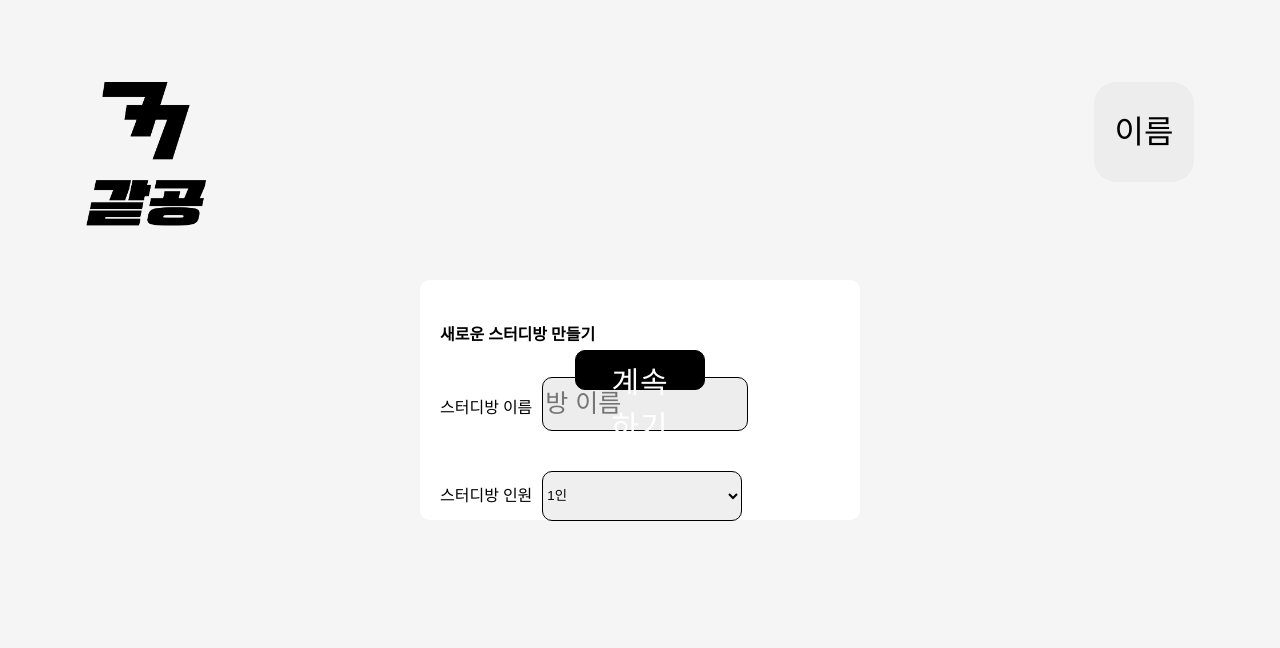
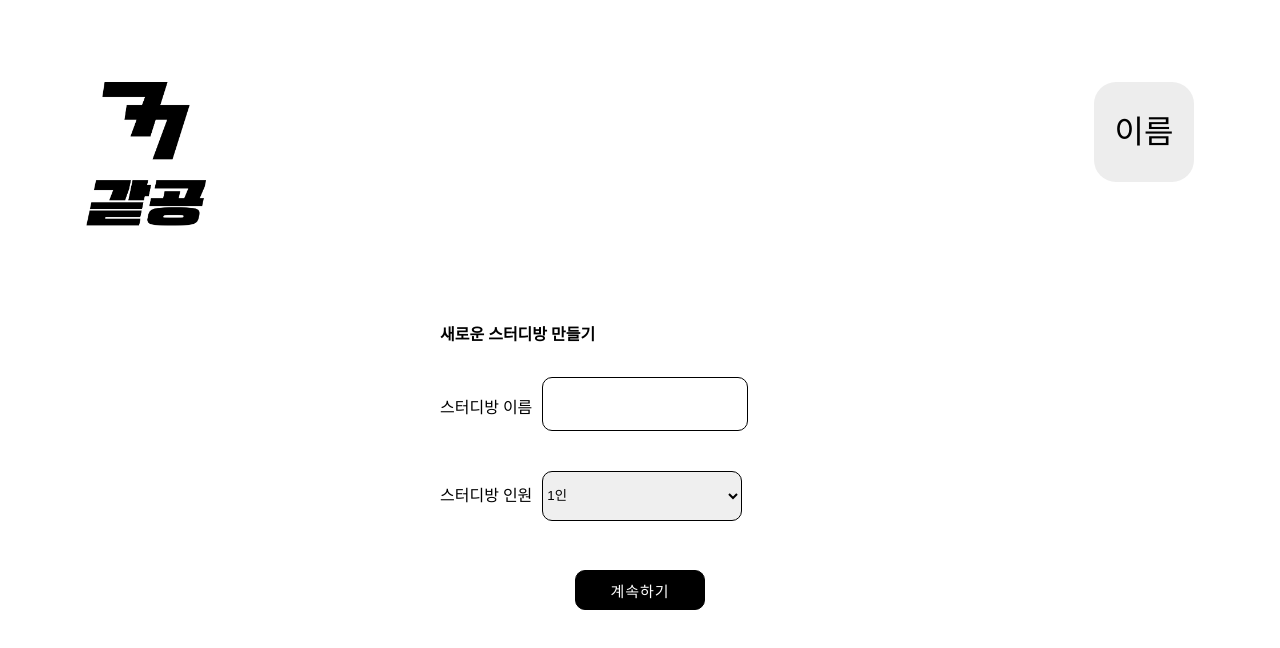
Before and after one commit to GotGong/GotGongFrontEnd, a React (Create React App) app: page /mkroom in a window 1280 px wide. Shown: the top 648 px of the page. Built offline with nearby package versions, Linux system fonts and the light colour scheme.

Commit message:
[FEAT] #21 makeroompage css 비율 수정 중

```diff
--- a/src/App.css
+++ b/src/App.css
@@ -2,7 +2,6 @@ body {
   display: flex;
   justify-content: center;
   align-items: center;
-  background: #F5F5F5;
 }
 
 .NavBarContainer {
--- a/src/Page/MakeRoomPage.js
+++ b/src/Page/MakeRoomPage.js
@@ -153,7 +153,7 @@ function MakeRoomPage( {token} ) {
                             id ='input-box'
                             name="title"
                             type="text"
-                            placeholder = "방 이름"
+                            // placeholder = "방 이름"
                             value={title}
                             onChange={titleHandler}
                         />
--- a/src/Page/RoomHomePage.js
+++ b/src/Page/RoomHomePage.js
@@ -3,8 +3,8 @@ import { Link } from "react-router-dom";
 import "../css/RoomHomeStyle.css";
 import axios from "axios";
 
-function RoomHomePage({ token }) {
-  const [roomId, setRoomId] = useState(0);
+// function RoomHomePage({ token }) {
+//   const [roomId, setRoomId] = useState(0);
 
 
 function RoomHomePage({token}) {
@@ -95,6 +95,5 @@ function RoomHomePage({token}) {
       </div>
     </div>
   )};
-}
 
 export default RoomHomePage;
--- a/src/css/MakeRoomStyle.css
+++ b/src/css/MakeRoomStyle.css
@@ -1,6 +1,5 @@
 
 .field  {
-    background:#fff;
     border-radius: 10px;
     padding: 20px;
 
@@ -26,7 +25,7 @@
       padding: 7px 25px;
 
     position: absolute;
-    top: 40%;
+    top: 1000%;
     left: 50%;
     transform: translate(-50%, -50%);
 }
@@ -36,12 +35,13 @@
     border-radius: 10px;
 
     position: absolute;
-    top: 40%;
+    top: 100%;
     left: 50%;
     transform: translate(-50%, -50%);
 
 
     color: white;
+    font-size: 15px;
     background-color: black;
 
     width: 130px;
@@ -52,11 +52,12 @@
 
     margin: auto;
     padding: 7px 25px;
+
+    margin-top: 40px;
+
 }
 
-#step1 {
-    text-align: center;
-}
+
 
 .options {
     display: block;
@@ -85,7 +86,7 @@
 }
 
 .rule {
-    background-color: #fff;
+    background-color: rgb(255, 255, 255);
     border: 2px solid #DBDBDB;;
 
     width: 400px;
@@ -94,6 +95,10 @@
     border-radius: 10px;
     margin:5px;
     margin-top: 10px;
+}
+
+#step1 {
+    text-align: center;
 }
 
 #step2 {
@@ -117,6 +122,15 @@
 
     border: 1px solid #000000;
     border-radius: 10px;
+
+    background-color: white;
+
+
+}
+
+.options ::placeholder {
+    color: #000;
+    font-size: 15px;
 }
 
 #select-box {
```
